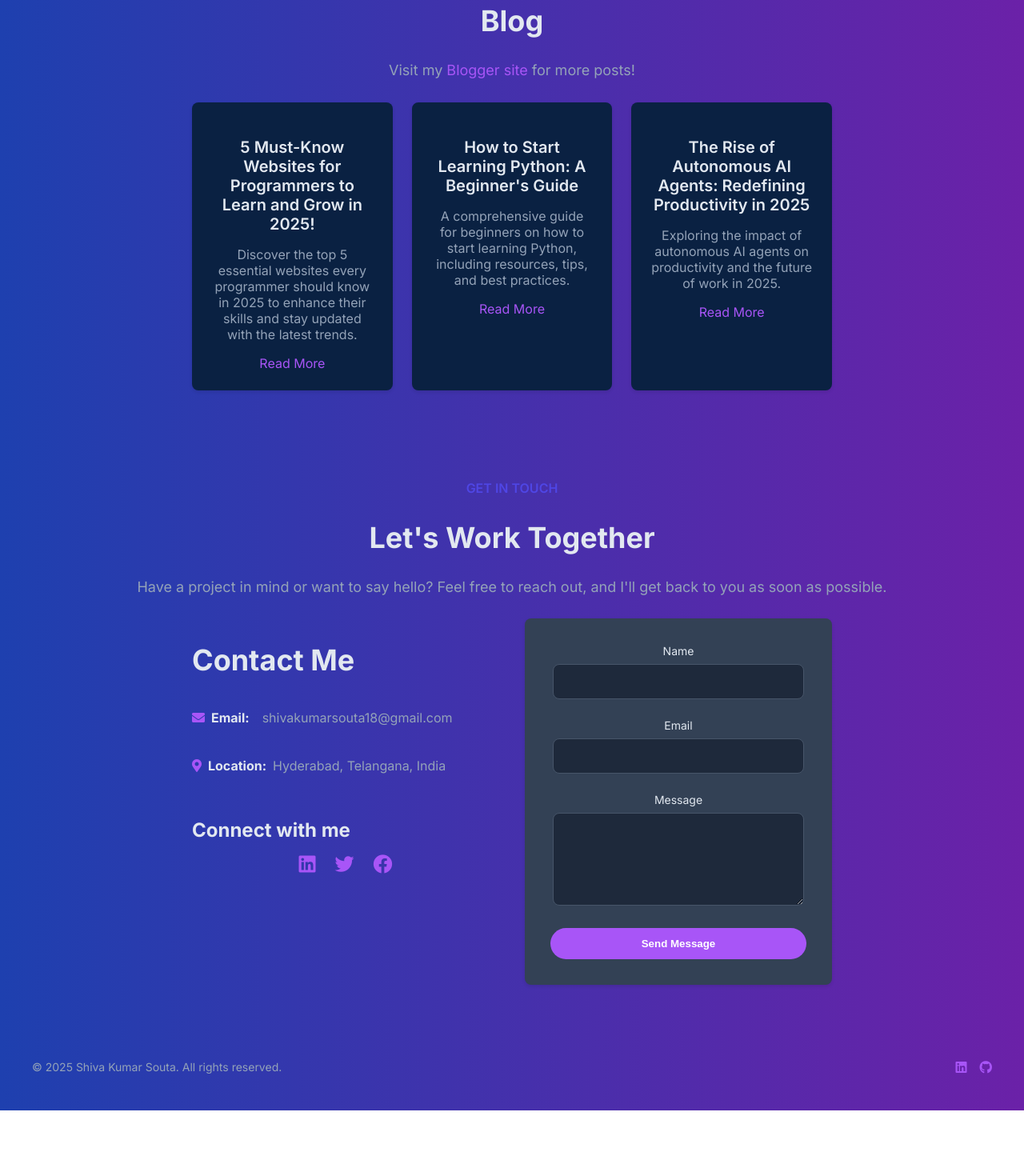
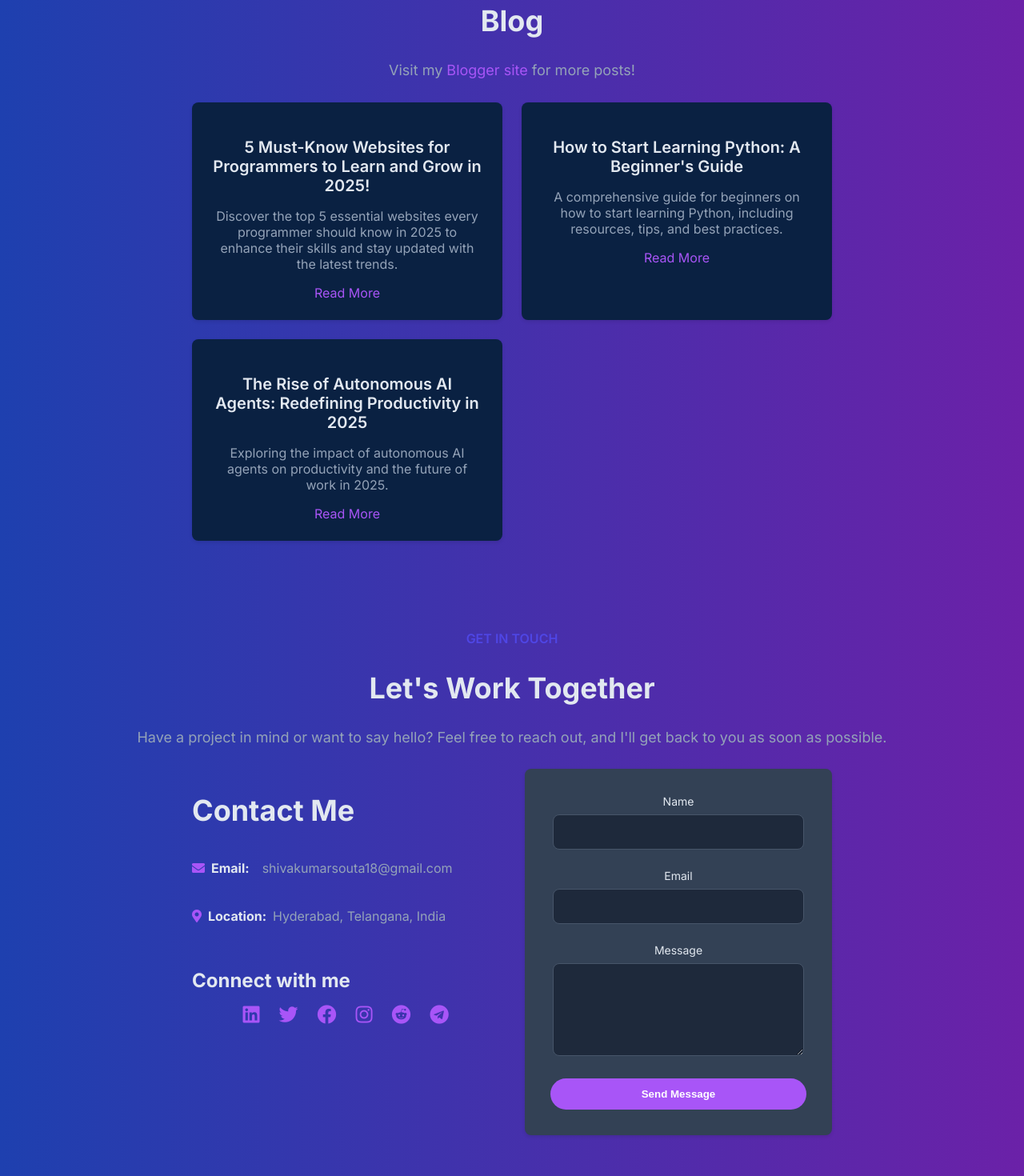
Before and after one commit to shivakumarsouta/portfolio, a React (Vite) app: page / in a window 1280 px wide. Shown: the part 2380-3850 px from the top of the page at 80% size. Before the commit the page ends 3768 px from the top, so only its background shows below. Built offline with nearby package versions, Linux system fonts and the light colour scheme; no server answers.

Commit message:
Modified blog styles and added social profiles

```diff
--- a/src/Home.jsx
+++ b/src/Home.jsx
@@ -100,8 +100,7 @@ function Home() {
                 <div className="container">
                     <h2 className="section-title">My Projects</h2>
                     <p className="section-text">
-                        A collection of AI/ML and software development projects that
-showcase my technical skills and expertise.
+                        A collection of AI/ML and software development projects that showcase my technical skills and expertise.
                     </p>
                     <div className="project-grid">
                         {projects.map((project) => (
@@ -183,6 +182,15 @@ showcase my technical skills and expertise.
                                 <a href="https://www.facebook.com/share/163fycC6cD/" target="_blank" rel="noopener noreferrer">
                                     <i className="fab fa-facebook fa-2x text-primary social-icon"></i>
                                 </a>
+                                <a href="https://www.instagram.com/sivudoo" target="_blank" rel="noopener noreferrer">
+                                    <i className='fab fa-instagram fa-2x text-primary social-icon'></i>
+                                </a>
+                                <a href="https://www.reddit.com/user/Sks6957" target="_blank" rel="noopener noreferrer">
+                                    <i className='fab fa-reddit fa-2x text-primary social-icon'></i>
+                                </a>
+                                <a href="https://t.me/shivakumarsouta" target="_blank" rel="noopener noreferrer">
+                                    <i className='fab fa-telegram fa-2x text-primary social-icon'></i>
+                                </a>
                             </div>
                         </div>
 
--- a/src/styles/global.css
+++ b/src/styles/global.css
@@ -410,7 +410,7 @@ body.dark .live-link:hover {
 /* Blog */
 .blog-grid {
   display: grid;
-  grid-template-columns: repeat(auto-fit, minmax(250px, 1fr));
+  grid-template-columns: repeat(auto-fit, minmax(300px, 1fr));
   gap: 1.5rem;
   max-width: 800px;
   margin: 0 auto;
```
